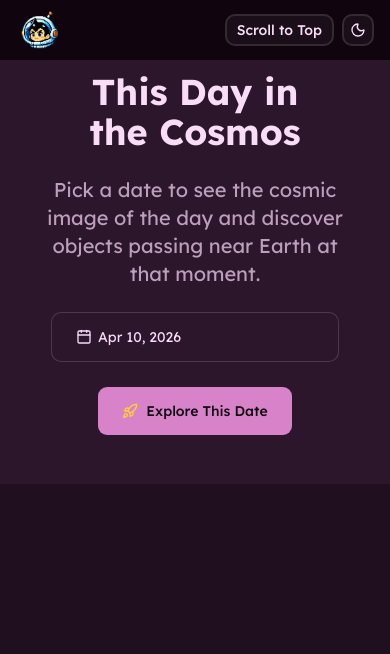
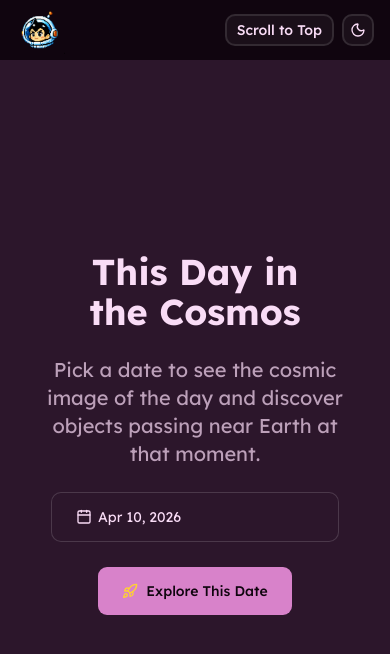
Before and after one commit to matheussreis/astro-dash, a React (Vite) app in the folder frontend/: page / in a window 390 px wide. Shown: the top 654 px of the page. Built offline with nearby package versions, Linux system fonts and the light colour scheme; no server answers.

Commit message:
ensure hero section min height is full screen

```diff
--- a/frontend/src/components/sections/HeroSection.tsx
+++ b/frontend/src/components/sections/HeroSection.tsx
@@ -75,7 +75,7 @@ export default function HeroSection({ loadFeed }: HeroSectionProps) {
   return (
     <section
       ref={sectionRef}
-      className="min-h-[50vh] md:min-h-[82vh] xl:min-h-screen flex-1 flex flex-col items-center justify-center px-6 py-12 gap-6 bg-secondary"
+      className="min-h-screen flex-1 flex flex-col items-center justify-center px-6 py-12 gap-6 bg-secondary"
     >
       <Toaster />
       <Heading />
```
